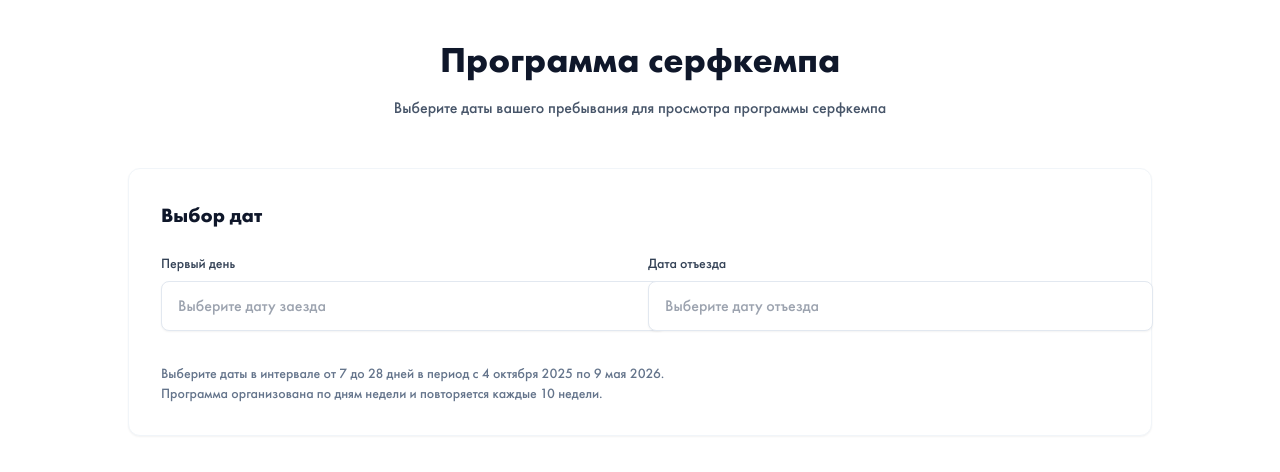
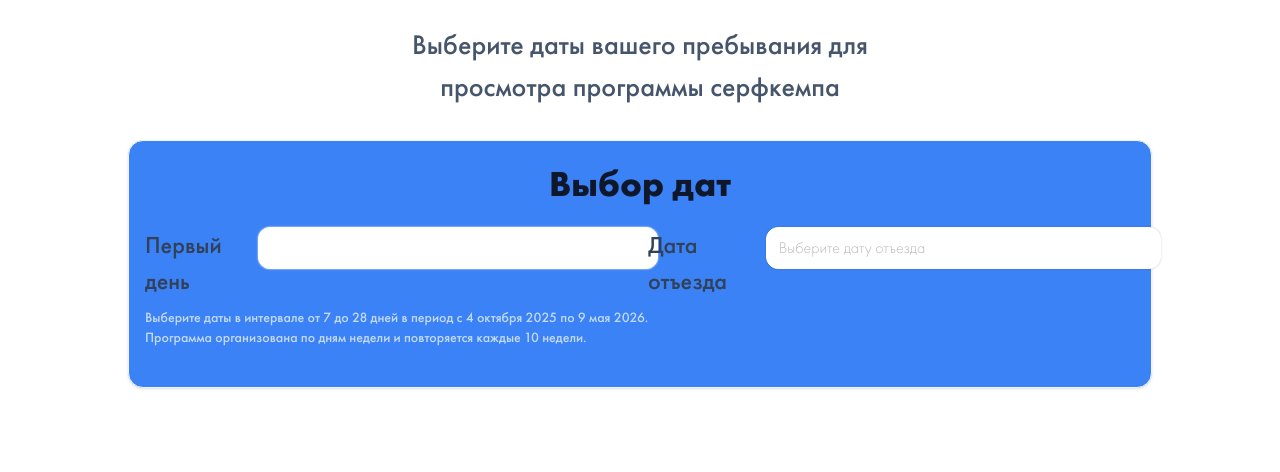
Before and after one commit to nixonvitson/surfbreakcamp, a Next.js app: page / in a window 1280 px wide. Shown: the top 472 px of the page. Built offline with nearby package versions, Linux system fonts and the light colour scheme.

Commit message:
create first var styles calender page

```diff
--- a/package.json
+++ b/package.json
@@ -12,11 +12,13 @@
     "next": "15.3.2",
     "react": "19.1.0",
     "react-datepicker": "^8.3.0",
-    "react-dom": "19.1.0"
+    "react-dom": "19.1.0",
+    "sass": "^1.89.0"
   },
   "devDependencies": {
     "@types/node": "22.15.17",
     "@types/react-datepicker": "^6.2.0",
+    "tailwindcss": "^4.1.7",
     "typescript": "5.8.3"
   }
 }
--- a/src/app/globals.css
+++ b/src/app/data-picker.scss
@@ -1,40 +1,145 @@
-@tailwind base;
-@tailwind components;
-@tailwind utilities;
+body {
+  min-height: 100vh;
+  background-color: #fff;
+}
+main {
+  min-height: 100vh;
+  max-width: 1024px;
+  padding: 24px;
+  margin: 0 auto;
 
-@font-face {
-  font-family: 'FuturaPT';
-  src: url('/fonts/FuturaPT-Light.woff') format('woff2');
-  font-weight: 200;
+  h2 {
+    margin-bottom: 16px;
+    font-size: 36px;
+    line-height: 1.5;
+    text-align: center;
+  }
+
+  hr {
+    height: 2px;
+    background-color: rgb(43 127 255)
+  }
+
+  @media (max-width: 768px) {
+    padding: 60px;
+  }
 }
-@font-face {
-  font-family: 'FuturaPT';
-  src: url('/fonts/FuturaPT-Medium.woff') format('woff2');
-  font-weight: 400;
+header {
+  display: flex;
+  align-items: center;
+  justify-content: center;
+  margin-bottom: 32px;
+
+   p {
+     font-size: 28px;
+     font-weight: 400;
+     text-align: center;
+   }
 }
-@font-face {
-  font-family: 'FuturaPT';
-  src: url('/fonts/FuturaPT-Bold.woff') format('woff2');
-  font-weight: 700;
+.date-picker {
+  display: grid;
+  grid-template-columns: repeat(2, 1fr);
+  gap: 16px;
+  margin-bottom: 8px;
+
+  @media (max-width: 768px) {
+    grid-template-columns: 100%;
+  }
+}
+label {
+  font-size: 24px;
+  line-height: 1.5;
+
+  @media (max-width: 768px) {
+    margin-bottom: 16px;
+  }
+}
+input {
+  padding: 8px 12px;
+  border-radius: 12px;
+  box-shadow:  0 0 2px 0 #fff;
+  border: 1px solid #fff;
+  color: #fff;
+  transition: border-width .3s, border-color .3s;
+  outline: none;
+
+  &::placeholder {
+    color: #fff;
+    font-weight: 100;
+  }
+
+  &:hover, &:focus, &:focus-visible, &:active {
+    border-color: #fff;
+    border-width: 2px;
+  }
+  &:disabled {
+    box-shadow: 0 0 2px 0 rgb(0 0 0 / 20%);
+    //border-color: #000;
+
+    &::placeholder {
+      color: #b8b8b8;
+    }
+  }
+}
+.date-picker__container {
+  display: flex;
+  gap: 16px;
+}
+.data-picker__choose-wrapper {
+  background-color: #3b82f6;
+  border-radius: 15px;
+  padding: 16px;
+  color: #fff;
+}
+.data-picker__description {
+  margin-bottom: 24px;
+
+  p {
+    color: rgb(255 255 255 / 70%);
+  }
+}
+.data-picker__target-date {
+  margin: 16px 0;
+  font-size: 24px;
+}
+.data-picker__result {
+  margin-top: 32px;
+}
+.data-picker__day {
+  display: flex;
+  flex-direction: column;
+  padding-bottom: 72px;
+
+  .day {
+    font-size: 16px;
+    font-weight: 700;
+  }
+  .date {
+    font-size: 24px;
+    font-weight: 700;
+    margin-bottom: 16px;
+  }
+  .day-of-week {
+    text-transform: capitalize;
+  }
+  .time-of-day {
+    margin: 0 8px;
+  }
+}
+.data-picker__actions {
+  h4 {
+    font-size: 20px;
+    margin-bottom: 8px;
+  }
+
+  .action {
+    display: flex;
+    align-items: center;
+    font-size: 18px;
+    font-weight: 100;
+  }
 }
 
-:root {
-  --foreground-rgb: 15, 23, 42;
-  --background-rgb: 255, 255, 255;
-}
-
-* {
-  box-sizing: content-box;
-  margin: 0;
-  padding: 0;
-  font-family: 'FuturaPT', Montserrat, Arial, sans-serif;
-}
-
-body {
-  color: rgb(var(--foreground-rgb));
-  background: rgb(var(--background-rgb));
-
-}
 
 /* Datepicker light theme styles */
 .react-datepicker {
--- /dev/null
+++ b/src/app/globals.scss
@@ -0,0 +1,36 @@
+@import 'tailwindcss';
+@import 'data-picker';
+
+@font-face {
+  font-family: 'FuturaPT';
+  src: url('/fonts/FuturaPT-Light.woff') format('woff2');
+  font-weight: 200;
+}
+@font-face {
+  font-family: 'FuturaPT';
+  src: url('/fonts/FuturaPT-Medium.woff') format('woff2');
+  font-weight: 400;
+}
+@font-face {
+  font-family: 'FuturaPT';
+  src: url('/fonts/FuturaPT-Bold.woff') format('woff2');
+  font-weight: 700;
+}
+
+:root {
+  --foreground-rgb: 15, 23, 42;
+  --background-rgb: 255, 255, 255;
+}
+
+* {
+  box-sizing: content-box;
+  margin: 0;
+  padding: 0;
+  font-family: 'FuturaPT', Montserrat, Arial, sans-serif;
+}
+
+body {
+  color: rgb(var(--foreground-rgb));
+  background: rgb(var(--background-rgb));
+
+}
--- a/src/app/layout.tsx
+++ b/src/app/layout.tsx
@@ -1,5 +1,5 @@
 import React from 'react';
-import './globals.css';
+import './globals.scss';
 import type { Metadata } from 'next';
 import { Montserrat } from 'next/font/google';
 
@@ -17,7 +17,7 @@ export default function RootLayout({
 }) {
   return (
     <html lang="ru">
-      <body className={`${montserrat.className} bg-white min-h-screen text-slate-900`}>
+      <body className={`${montserrat.className} bg-white min-h-screen`}>
         {children}
       </body>
     </html>
--- a/src/app/page.tsx
+++ b/src/app/page.tsx
@@ -60,13 +60,12 @@ export default function Home() {
   return (
     <main className="min-h-screen p-6 md:p-10 max-w-5xl mx-auto">
       <header className="mb-12 flex flex-col items-center">
-        <h1 className="text-4xl font-bold text-center mb-4 text-slate-900">Программа серфкемпа</h1>
         <p className="text-slate-600 max-w-xl text-center">
           Выберите даты вашего пребывания для просмотра программы серфкемпа
         </p>
       </header>
 
-      <div className="bg-white rounded-xl shadow-sm p-6 md:p-8 mb-12 border border-slate-100">
+      <div className="bg-white rounded-xl shadow-sm p-6 md:p-8 mb-12 border border-slate-100 data-picker__choose-wrapper">
         <h2 className="text-xl font-semibold mb-6 text-slate-900">Выбор дат</h2>
 
         <div className="w-full mb-8">
@@ -79,10 +78,13 @@ export default function Home() {
           />
         </div>
 
-        <div className="text-sm text-slate-500">
+        <div className='data-picker__description'>
+          <p className="text-sm text-slate-500">
             Выберите даты в интервале от 7 до 28 дней в период с 4 октября 2025 по 9 мая 2026.
-          <br />
+          </p>
+          <p className="text-sm text-slate-500">
             Программа организована по дням недели и повторяется каждые 10 недели.
+          </p>
         </div>
 
         {errorMessage && (
@@ -92,14 +94,20 @@ export default function Home() {
         )}
 
         {startDate && endDate && !errorMessage && (
-          <div className="mt-4 p-3 bg-blue-50 text-blue-700 border border-blue-100 rounded-lg text-sm">
-            Выбран период: с {formatDate(startDate)} по {formatDate(endDate)}
-          </div>
+          <>
+            <hr/>
+            <p
+              className="mt-4 p-3 bg-blue-50 text-blue-700 border border-blue-100 rounded-lg text-sm data-picker__target-date">
+              Выбран период: с <strong style={{textDecoration: 'underline'}}>{formatDate(startDate)}</strong> по <strong
+              style={{textDecoration: 'underline'}}>{formatDate(endDate)}</strong>
+            </p>
+            <hr/>
+          </>
         )}
       </div>
 
       {curriculumData.length > 0 && startDate && (
-        <div className="bg-white rounded-xl shadow-sm p-6 md:p-8 border border-slate-100">
+        <div className="bg-white rounded-xl shadow-sm p-6 md:p-8 border border-slate-100 data-picker__result">
           <h2 className="text-2xl font-semibold mb-8 text-slate-900">Ваша программа</h2>
 
           <div className="space-y-8 relative">
@@ -113,38 +121,21 @@ export default function Home() {
                 <div key={index} className="relative pl-10">
                   <div className="timeline-dot"></div>
 
-                  <div className="bg-slate-50 p-6 rounded-lg border border-slate-100">
-                    <div className="flex flex-col md:flex-row gap-6">
-                      <div className="md:w-1/4">
-                        <h3 className="text-xl font-bold text-slate-900 mb-1">
-                          День {dayNumber}
-                        </h3>
-                        <p className="text-lg font-medium text-slate-700">
-                          {formatDate(item.date)}
-                        </p>
-                        <p className="text-slate-500 capitalize text-sm">
-                          {formatDayOfWeek(item.date)}
-                        </p>
-                      </div>
+                  <div className="bg-slate-50 p-6 rounded-lg border border-slate-100 data-picker__day">
+                    <p className='day'>День {dayNumber}</p>
+                    <p className='date'><span className='day-of-week'>{formatDayOfWeek(item.date)}</span> {formatDate(item.date)}</p>
 
-                      <div className="md:w-3/4">
-                        <p className="text-slate-700 mb-4">{item.curriculum.description}</p>
+                    <div className="data-picker__actions">
+                      <h4 className="text-slate-700 mb-4">{item.curriculum.description}</h4>
 
-                        <div className="space-y-3">
-                          <div className="flex items-start">
-                            <span className="flex items-center justify-center w-8 h-8 rounded-full bg-blue-100 text-blue-600 mr-3 shrink-0">
+                      <div className="flex items-start action">
                         <svg xmlns="http://www.w3.org/2000/svg" width="16" height="16" viewBox="0 0 24 24" fill="none" stroke="currentColor" strokeWidth="2" strokeLinecap="round" strokeLinejoin="round">
                           <circle cx="12" cy="12" r="10"></circle>
                           <polyline points="12 6 12 12 16 14"></polyline>
                         </svg>
-                            </span>
-                            <div>
-                              <span className="font-medium text-slate-700 block">Утро</span>
-                              <span className="text-slate-600">{item.curriculum.schedule.morning}</span>
+                        <p className="font-medium text-slate-700 block time-of-day"><strong>Утро</strong>: {item.curriculum.schedule.morning}</p>
                       </div>
-                          </div>
-
-                          <div className="flex items-start">
+                      <div className="flex items-start action">
                         <span className="flex items-center justify-center w-8 h-8 rounded-full bg-amber-100 text-amber-600 mr-3 shrink-0">
                           <svg xmlns="http://www.w3.org/2000/svg" width="16" height="16" viewBox="0 0 24 24" fill="none" stroke="currentColor" strokeWidth="2" strokeLinecap="round" strokeLinejoin="round">
                             <circle cx="12" cy="12" r="5"></circle>
@@ -152,12 +143,11 @@ export default function Home() {
                           </svg>
                         </span>
                         <div>
-                              <span className="font-medium text-slate-700 block">День</span>
+                          <span className="font-medium text-slate-700 block time-of-day"><strong>День</strong>: </span>
                           <span className="text-slate-600">{item.curriculum.schedule.afternoon}</span>
                         </div>
                       </div>
-
-                          <div className="flex items-start">
+                      <div className="flex items-start action">
                           <span className="flex items-center justify-center w-8 h-8 rounded-full bg-indigo-100 text-indigo-600 mr-3 shrink-0">
                             <svg xmlns="http://www.w3.org/2000/svg" width="16" height="16" viewBox="0 0 24 24" fill="none" stroke="currentColor" strokeWidth="2" strokeLinecap="round" strokeLinejoin="round">
                               <path d="M17 12a5 5 0 0 0-5-5m-5 5a5 5 0 0 0 5 5m0-10v10"></path>
@@ -165,13 +155,12 @@ export default function Home() {
                             </svg>
                           </span>
                           <div>
-                              <span className="font-medium text-slate-700 block">Вечер</span>
+                            <span className="font-medium text-slate-700 block time-of-day"><strong>Вечер</strong>: </span>
                             <span className="text-slate-600">{item.curriculum.schedule.evening}</span>
                           </div>
                         </div>
                     </div>
-                      </div>
-                    </div>
+
                   </div>
                 </div>
               );
--- a/src/components/DateRangePicker.tsx
+++ b/src/components/DateRangePicker.tsx
@@ -22,8 +22,8 @@ const DateRangePicker: React.FC<DateRangePickerProps> = ({
   maxDate,
 }) => {
   return (
-    <div className="grid grid-cols-1 md:grid-cols-2 gap-4 w-full">
-      <div className="relative">
+    <div className="grid grid-cols-1 md:grid-cols-2 gap-4 w-full date-picker">
+      <div className="relative date-picker__container">
         <label htmlFor="start-date" className="block text-sm font-medium mb-2 text-slate-700">
           Первый день
         </label>
@@ -46,7 +46,7 @@ const DateRangePicker: React.FC<DateRangePickerProps> = ({
           popperPlacement="bottom-start"
         />
       </div>
-      <div className="relative">
+      <div className="relative date-picker__container">
         <label htmlFor="end-date" className="block text-sm font-medium mb-2 text-slate-700">
           Дата отъезда
         </label>
```
Also changed, not shown: 1 other file (tests, documents, lock files or other folders). Lines whose indentation alone changed are shown as unchanged.
